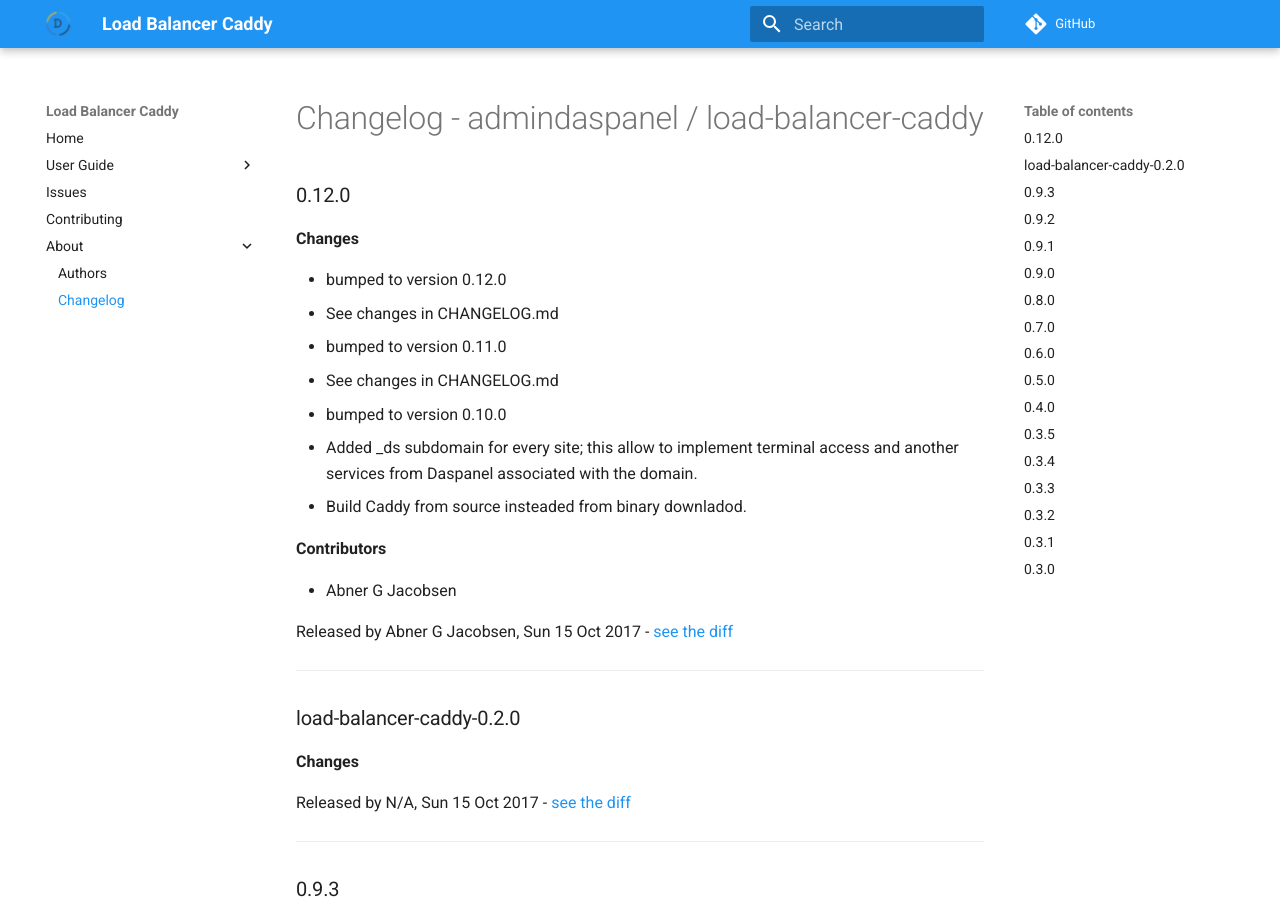
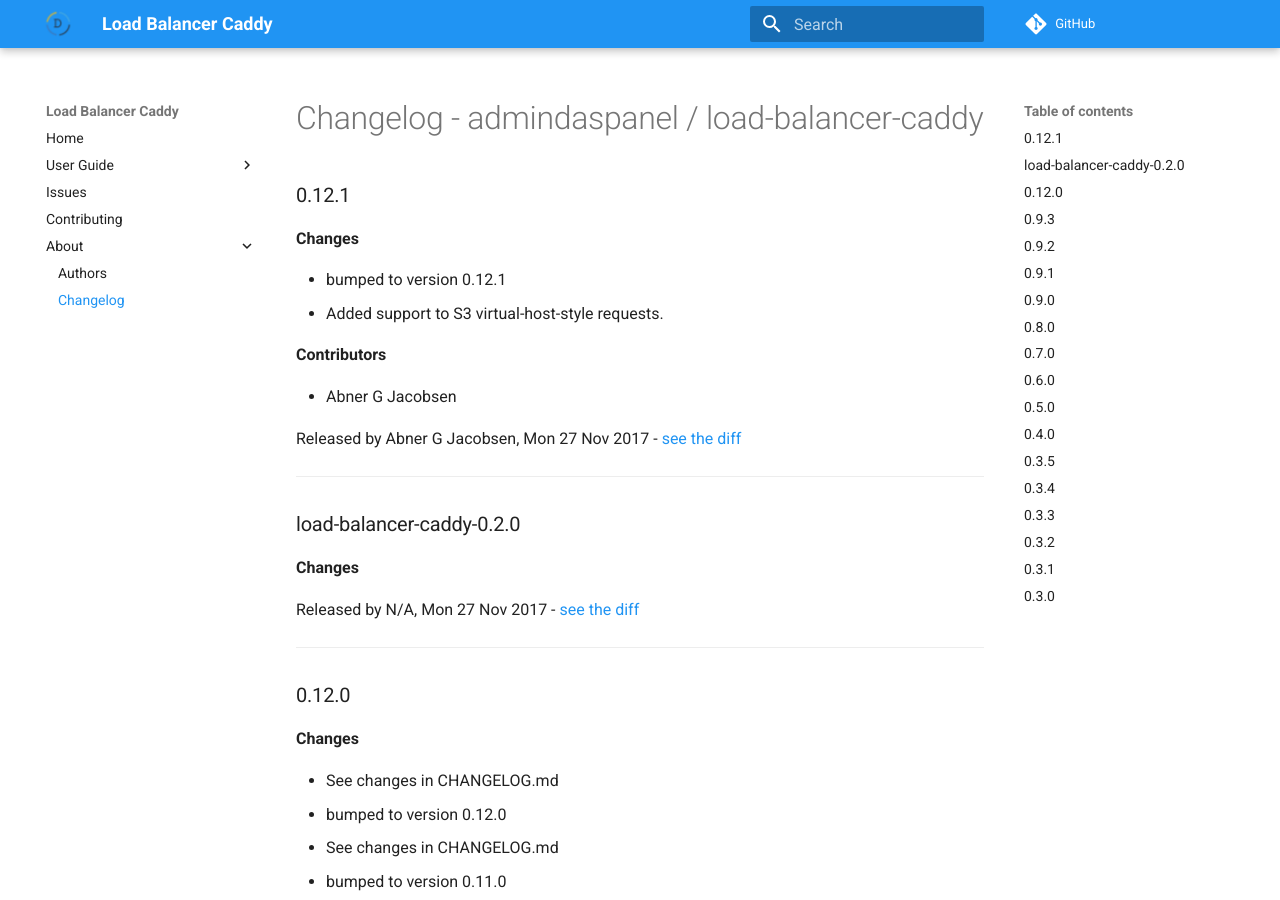
Before and after one commit to daspanel/load-balancer-caddy, an MkDocs documentation site: the page built from docs/changelog.md, in a window 1280 px wide and 900 px high. Built offline with MkDocs 1.6.1 and Material for MkDocs 9.7.7, drawn with Linux system fonts in a browser that asks for light colours; comment, search, counter and statistics services are not loaded; old or Windows-style settings are respelled for this version of MkDocs.

Commit message:
See changes in CHANGELOG.md

```diff
--- a/docs/changelog.md
+++ b/docs/changelog.md
@@ -1,8 +1,31 @@
 # Changelog - admindaspanel / load-balancer-caddy
+
+### 0.12.1
+__Changes__
+
+- bumped to version 0.12.1
+- Added support to S3 virtual-host-style requests.
+
+__Contributors__
+
+- Abner G Jacobsen
+
+Released by Abner G Jacobsen, Mon 27 Nov 2017 -
+[see the diff](https://github.com/admindaspanel/load-balancer-caddy/compare/0.12.0...0.12.1#diff)
+______________
+
+### load-balancer-caddy-0.2.0
+__Changes__
+
+
+Released by N/A, Mon 27 Nov 2017 -
+[see the diff](https://github.com/admindaspanel/load-balancer-caddy/compare/...#diff)
+______________
 
 ### 0.12.0
 __Changes__
 
+- See changes in CHANGELOG.md
 - bumped to version 0.12.0
 - See changes in CHANGELOG.md
 - bumped to version 0.11.0
@@ -17,14 +40,6 @@ __Contributors__
 
 Released by Abner G Jacobsen, Sun 15 Oct 2017 -
 [see the diff](https://github.com/admindaspanel/load-balancer-caddy/compare/0.9.3...0.12.0#diff)
-______________
-
-### load-balancer-caddy-0.2.0
-__Changes__
-
-
-Released by N/A, Sun 15 Oct 2017 -
-[see the diff](https://github.com/admindaspanel/load-balancer-caddy/compare/...#diff)
 ______________
 
 ### 0.9.3
```
Also changed, not shown: CHANGELOG.md (+23 -8 lines).
